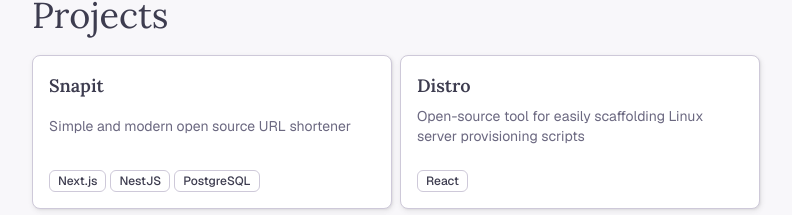
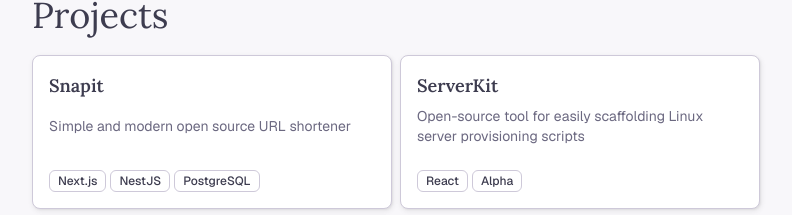
Before and after one commit to khaledxyz/website, a Next.js app: page / in a window 1280 px wide. Shown: the part 479-694 px from the top of the page, without its empty margins (244-1036 px from the left). Built offline with nearby package versions, Linux system fonts and the light colour scheme; no server answers.

Commit message:
chore: rename distro project to serverkit

```diff
--- a/messages/ar.json
+++ b/messages/ar.json
@@ -18,8 +18,8 @@
             "title": "Snapit",
             "description": "أداة مفتوحة المصدر لاختصار الروابط بتصميم بسيط وعصري"
           },
-          "distro": {
-            "title": "Distro",
+          "serverkit": {
+            "title": "ServerKit",
             "description": "أداة مفتوحة المصدر لإنشاء سكريبت تهيئة خوادم لينكس بسهولة"
           },
           "openimg": {
--- a/messages/en.json
+++ b/messages/en.json
@@ -18,8 +18,8 @@
             "title": "Snapit",
             "description": "Simple and modern open source URL shortener"
           },
-          "distro": {
-            "title": "Distro",
+          "serverkit": {
+            "title": "ServerKit",
             "description": "Open-source tool for easily scaffolding Linux server provisioning scripts"
           },
           "openimg": {
--- a/messages/fr.json
+++ b/messages/fr.json
@@ -18,8 +18,8 @@
             "title": "Snapit",
             "description": "Raccourcisseur d'URL open source simple et moderne"
           },
-          "distro": {
-            "title": "Distro",
+          "serverkit": {
+            "title": "ServerKit",
             "description": "Outil open source pour créer facilement des scripts de provisioning de serveurs Linux"
           },
           "openimg": {
--- a/src/data/projects.data.ts
+++ b/src/data/projects.data.ts
@@ -5,9 +5,9 @@
     href: "https://github.com/khaledxyz/snapit",
   },
   {
-    id: "distro",
-    tags: ["React"],
-    href: "https://github.com/khaledxyz/distro",
+    id: "serverkit",
+    tags: ["React", "Alpha"],
+    href: "https://github.com/khaledxyz/serverkit",
   },
   {
     id: "openimg",
```
